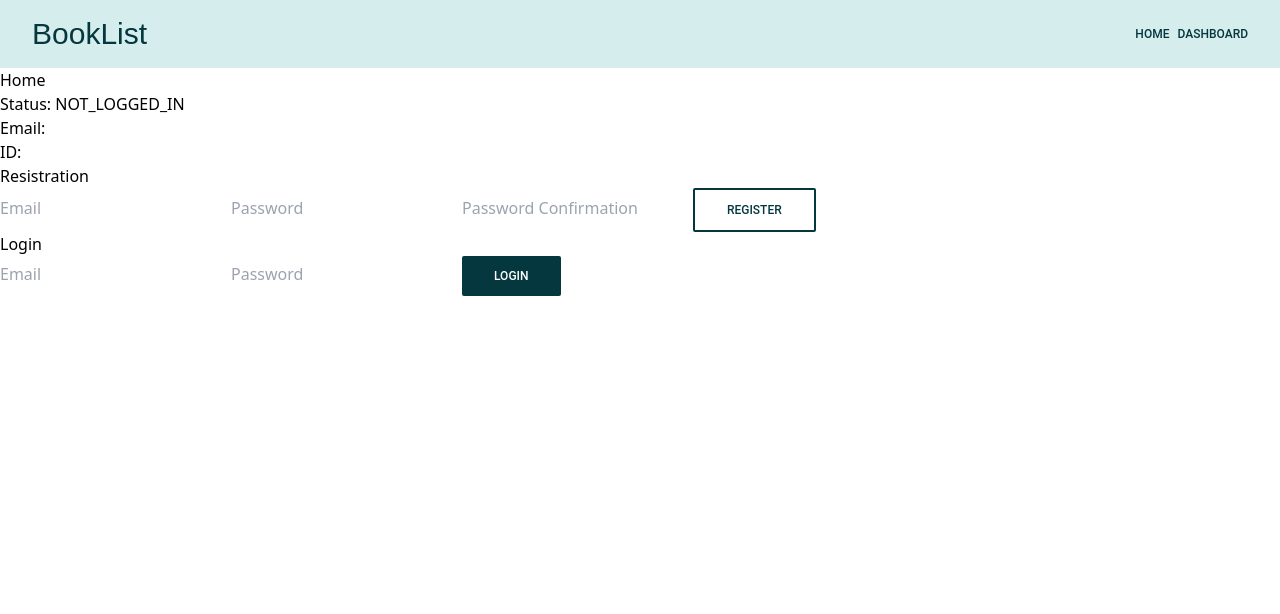
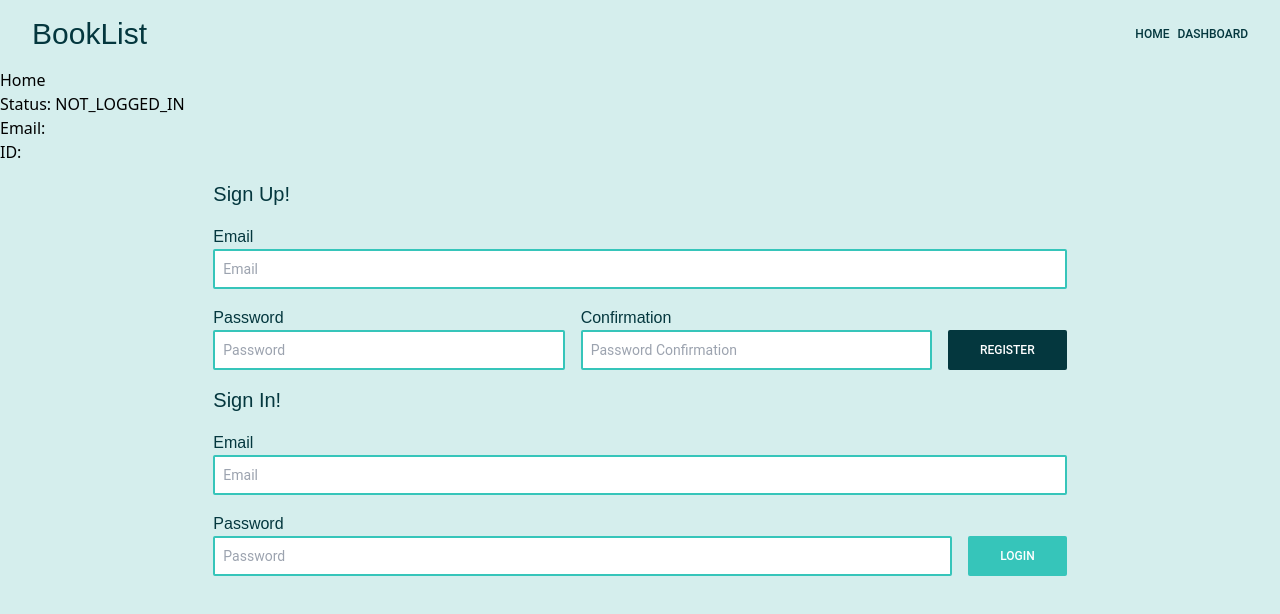
Before and after one commit to spreston4/booklist, a React (Create React App) app: page / in a window 1280 px wide. Shown: the top 614 px of the page. Built offline with nearby package versions, Linux system fonts and the light colour scheme; no server answers.

Commit message:
created input component & styled login & registration components

```diff
--- a/public/index.html
+++ b/public/index.html
@@ -6,7 +6,7 @@
     <meta name="theme-color" content="#000000" />
     <title>Booklist</title>
   </head>
-  <body>
+  <body class="bg-bg-light">
     <noscript>You need to enable JavaScript to run this app.</noscript>
     <div id="root"></div>
     <!--
--- a/src/components/auth/Login.tsx
+++ b/src/components/auth/Login.tsx
@@ -1,6 +1,7 @@
 import * as React from "react";
 import axios from "axios";
 import Button from "../ui/atoms/Button";
+import Input from "../ui/atoms/Input";
 import { NewAuthObject } from "../Home";
 
 interface RegistrationProps {
@@ -52,27 +53,37 @@ const Login = ({ handleSuccessfulAuth }: RegistrationProps) => {
   };
 
   return (
-    <div>
-      <h1>Login</h1>
-      <form onSubmit={handleSubmit}>
-        <input
+    <div className="w-2/3 mx-auto">
+      <h2 className="font-montserrat text-type-dark text-xl font-medium py-4">
+        Sign In!
+      </h2>
+      <form
+        onSubmit={handleSubmit}
+        className="flex flex-wrap justify-between gap-y-4 gap-x-2 items-end"
+      >
+        <Input
           type="email"
           name="email"
           placeholder="Email"
           value={email}
           onChange={handleChange}
           required
+          label="Email"
         />
-        <input
+        <div className="flex flex-col gap-4 justify-start items-start w-full sm:flex-row sm:justify-between sm:items-end">
+          <Input
             type="password"
             name="password"
             placeholder="Password"
             value={password}
             onChange={handleChange}
             required
+            label="Password"
           />
-
-        <Button type="submit" variant="fill" scheme="alternate">Login</Button>
+          <Button type="submit" variant="fill">
+            Login
+          </Button>
+        </div>
       </form>
     </div>
   );
--- a/src/components/auth/Registration.tsx
+++ b/src/components/auth/Registration.tsx
@@ -1,6 +1,7 @@
 import * as React from "react";
 import axios from "axios";
 import Button from "../ui/atoms/Button";
+import Input from "../ui/atoms/Input";
 import { NewAuthObject } from "../Home";
 
 interface RegistrationProps {
@@ -63,10 +64,16 @@ const Registration = ({ handleSuccessfulAuth }: RegistrationProps) => {
   };
 
   return (
-    <div>
-      <h1>Resistration</h1>
-      <form onSubmit={handleSubmit}>
-        <input
+    <div className="w-2/3 mx-auto">
+      <h2 className="font-montserrat text-type-dark text-xl font-medium py-4">
+        Sign Up!
+      </h2>
+      <form
+        onSubmit={handleSubmit}
+        className="flex flex-col justify-between gap-4 w-full items-end"
+      >
+        <Input
+          label="Email"
           type="email"
           name="email"
           placeholder="Email"
@@ -74,7 +81,9 @@ const Registration = ({ handleSuccessfulAuth }: RegistrationProps) => {
           onChange={handleChange}
           required
         />
-        <input
+        <div className="flex flex-col gap-4 justify-start items-start w-full sm:flex-row sm:justify-between sm:items-end">
+          <Input
+            label="Password"
             type="password"
             name="password"
             placeholder="Password"
@@ -82,7 +91,8 @@ const Registration = ({ handleSuccessfulAuth }: RegistrationProps) => {
             onChange={handleChange}
             required
           />
-        <input
+          <Input
+            label="Confirmation"
             type="password"
             name="password_confirmation"
             placeholder="Password Confirmation"
@@ -90,9 +100,10 @@ const Registration = ({ handleSuccessfulAuth }: RegistrationProps) => {
             onChange={handleChange}
             required
           />
-        <Button variant="outline" type="submit" scheme="alternate">
+          <Button variant="fill" type="submit" scheme="alternate">
             Register
           </Button>
+        </div>
       </form>
     </div>
   );
--- /dev/null
+++ b/src/components/ui/atoms/Input.tsx
@@ -0,0 +1,50 @@
+import * as React from "react";
+
+interface InputProps {
+  type?: string;
+  name: string;
+  className?: string;
+  placeholder?: string;
+  value?: string;
+  onChange?: (event: React.ChangeEvent<HTMLInputElement>) => void;
+  required?: boolean;
+  scheme?: "primary" | "alternate";
+  label?: string;
+}
+
+const Input = ({
+  type,
+  name,
+  className,
+  placeholder,
+  value,
+  onChange,
+  required,
+  scheme = "primary",
+  label,
+}: InputProps) => {
+  const classes = {
+    primary:
+      "text-type-dark border-button-active focus:border-button-hover hover:border-button-hover",
+    alternate:
+      "text-type-dark border-bg-type-dark focus:border-button-alt hover:border-button-alt",
+  };
+  return (
+    <div className="w-full">
+      <label htmlFor={name} className="font-montserrat text-type-dark">
+        {label}
+      </label>
+      <input
+        type={type}
+        name={name}
+        placeholder={placeholder}
+        value={value}
+        onChange={onChange}
+        required={required}
+        className={`font-roboto text-sm appearance-none bg-transparent p-2 w-full rounded-sm border-2 focus:outline-none ${classes[scheme]} ${className}`}
+      />
+    </div>
+  );
+};
+
+export default Input;
--- a/tailwind.config.js
+++ b/tailwind.config.js
@@ -1,12 +1,15 @@
 /** @type {import('tailwindcss').Config} */
 module.exports = {
-  content: ["./src/**/*.{html,js,jsx,ts,tsx}"],
+  content: [
+    "./src/**/*.{html,js,jsx,ts,tsx}",
+    "./public/**/*.{html,js,jsx,ts,tsx}",
+  ],
   theme: {
     colors: {
       bg: {
         primary: "#ffffff",
         light: "#d5eeed",
-            dark: "#0a3d3f"
+        dark: "#0a3d3f",
       },
       button: {
         active: "#36c5ba",
```
Also changed, not shown: 1 other file (tests, documents, lock files or other folders). Lines whose indentation alone changed are shown as unchanged.
